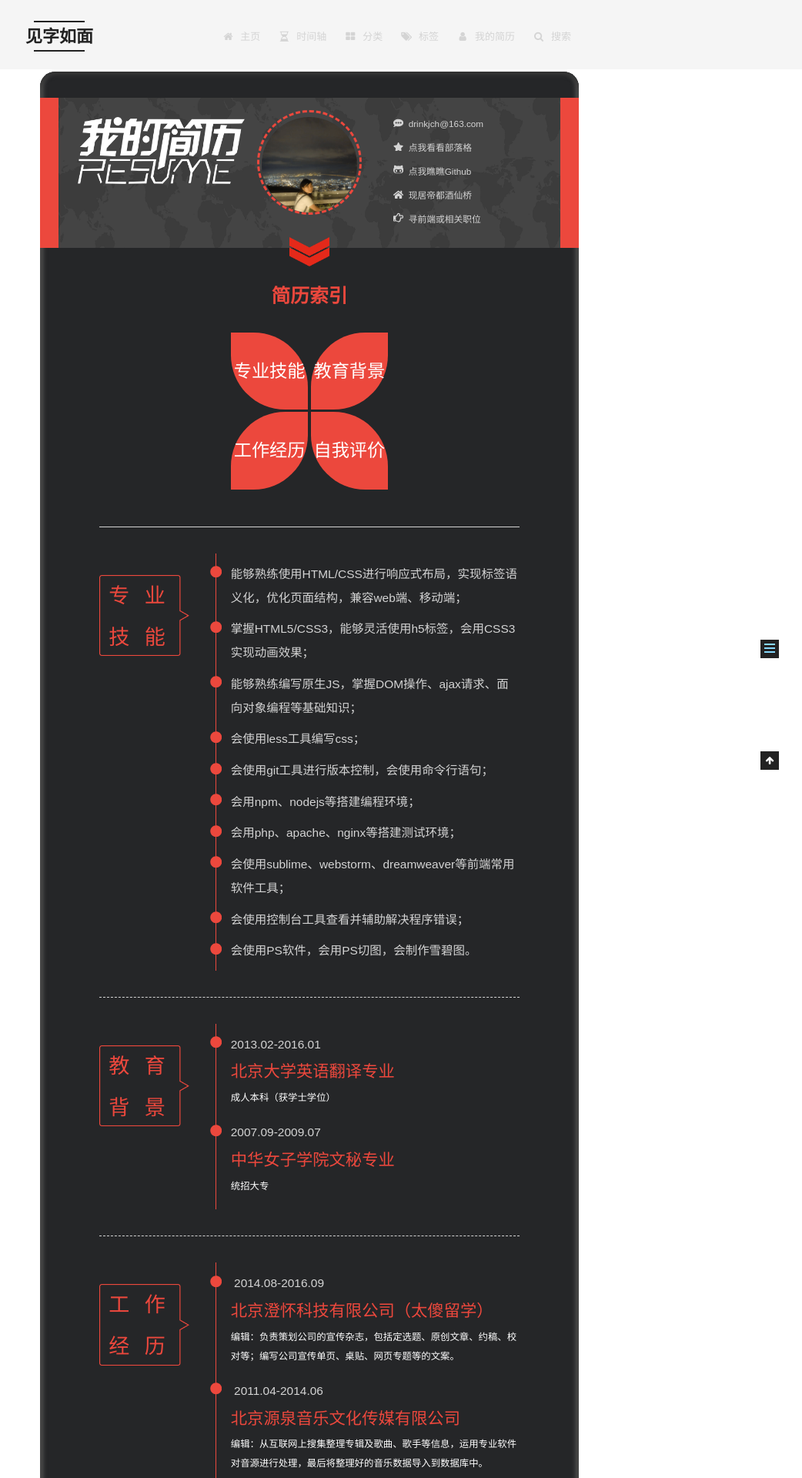
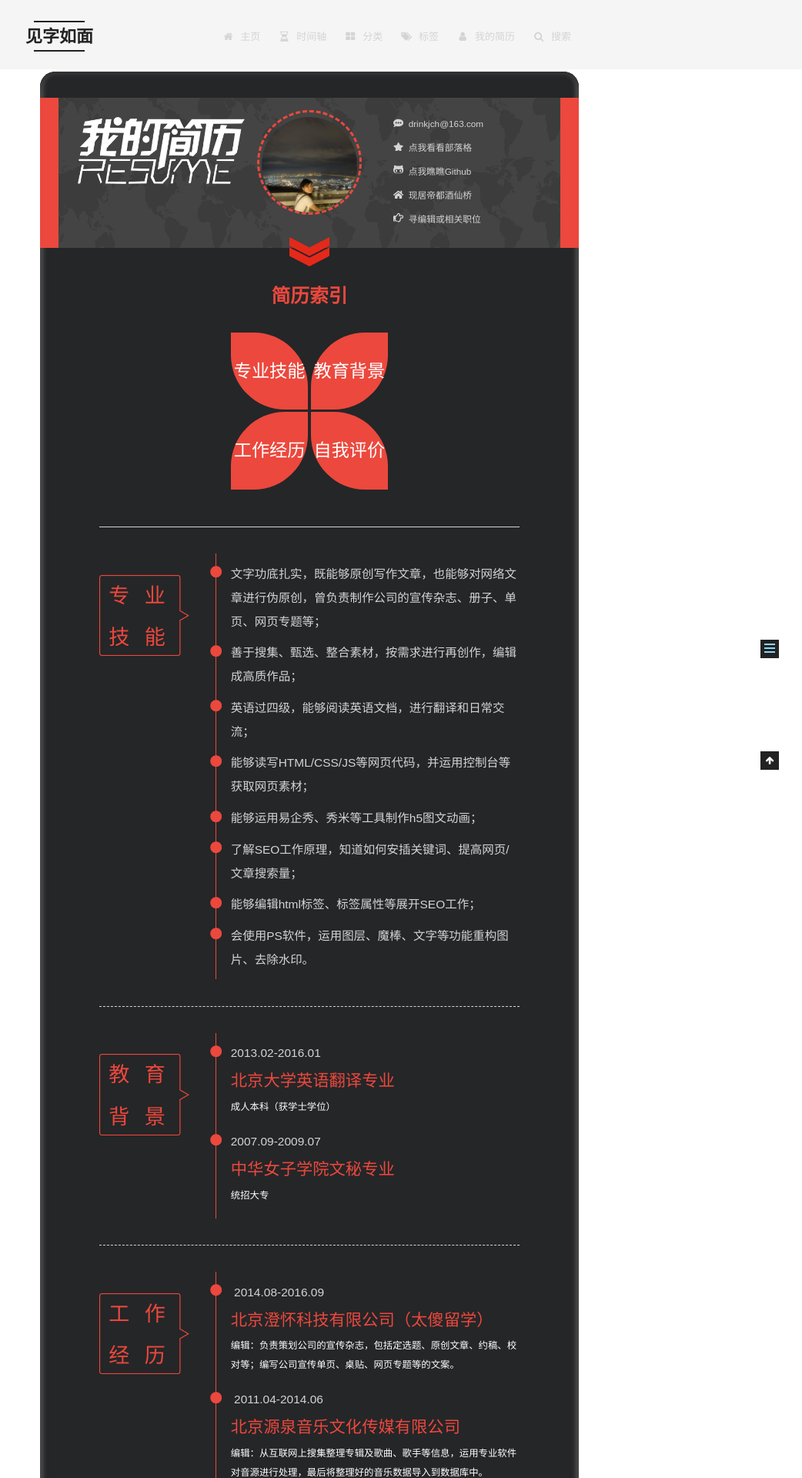
Before and after one commit to giselle527/giselle527.github.io, a Jekyll site: the page built from about/index.html, in a window 1280 px wide. Shown: the top 1920 px of the page at 77% size, without its empty margins (238-1280 px from the left). Built offline with Jekyll 4.4.1, drawn with Linux system fonts in a browser that asks for light colours; some of the changed text lies outside the part shown.

Commit message:
upload about

```diff
--- a/about/index.html
+++ b/about/index.html
@@ -34,7 +34,7 @@ type: about
 					<li><span class="h_icon"><svg aria-hidden="true" xmlns="http://www.w3.org/2000/svg" viewBox="0 0 576 512"><path fill="currentColor" d="M259.3 17.8L194 150.2 47.9 171.5c-26.2 3.8-36.7 36.1-17.7 54.6l105.7 103-25 145.5c-4.5 26.3 23.2 46 46.4 33.7L288 439.6l130.7 68.7c23.2 12.2 50.9-7.4 46.4-33.7l-25-145.5 105.7-103c19-18.5 8.5-50.8-17.7-54.6L382 150.2 316.7 17.8c-11.7-23.6-45.6-23.9-57.4 0z"/></svg></span><a target="_blank" href="https://giselle527.github.io/">点我看看部落格</a></li>
 					<li><span class="h_icon"><svg aria-hidden="true" xmlns="http://www.w3.org/2000/svg" viewBox="0 0 480 512"><path fill="currentColor" d="M186.1 328.7c0 20.9-10.9 55.1-36.7 55.1s-36.7-34.2-36.7-55.1 10.9-55.1 36.7-55.1 36.7 34.2 36.7 55.1zM480 278.2c0 31.9-3.2 65.7-17.5 95-37.9 76.6-142.1 74.8-216.7 74.8-75.8 0-186.2 2.7-225.6-74.8-14.6-29-20.2-63.1-20.2-95 0-41.9 13.9-81.5 41.5-113.6-5.2-15.8-7.7-32.4-7.7-48.8 0-21.5 4.9-32.3 14.6-51.8 45.3 0 74.3 9 108.8 36 29-6.9 58.8-10 88.7-10 27 0 54.2 2.9 80.4 9.2 34-26.7 63-35.2 107.8-35.2 9.8 19.5 14.6 30.3 14.6 51.8 0 16.4-2.6 32.7-7.7 48.2 27.5 32.4 39 72.3 39 114.2zm-64.3 50.5c0-43.9-26.7-82.6-73.5-82.6-18.9 0-37 3.4-56 6-14.9 2.3-29.8 3.2-45.1 3.2-15.2 0-30.1-.9-45.1-3.2-18.7-2.6-37-6-56-6-46.8 0-73.5 38.7-73.5 82.6 0 87.8 80.4 101.3 150.4 101.3h48.2c70.3 0 150.6-13.4 150.6-101.3zm-82.6-55.1c-25.8 0-36.7 34.2-36.7 55.1s10.9 55.1 36.7 55.1 36.7-34.2 36.7-55.1-10.9-55.1-36.7-55.1z"/></svg></span><a target="_blank" href="https://github.com/giselle527">点我瞧瞧Github</a></li>
 					<li><span class="h_icon"><svg aria-hidden="true" xmlns="http://www.w3.org/2000/svg" viewBox="0 0 576 512"><path fill="currentColor" d="M488 312.7V456c0 13.3-10.7 24-24 24H348c-6.6 0-12-5.4-12-12V356c0-6.6-5.4-12-12-12h-72c-6.6 0-12 5.4-12 12v112c0 6.6-5.4 12-12 12H112c-13.3 0-24-10.7-24-24V312.7c0-3.6 1.6-7 4.4-9.3l188-154.8c4.4-3.6 10.8-3.6 15.3 0l188 154.8c2.7 2.3 4.3 5.7 4.3 9.3zm83.6-60.9L488 182.9V44.4c0-6.6-5.4-12-12-12h-56c-6.6 0-12 5.4-12 12V117l-89.5-73.7c-17.7-14.6-43.3-14.6-61 0L4.4 251.8c-5.1 4.2-5.8 11.8-1.6 16.9l25.5 31c4.2 5.1 11.8 5.8 16.9 1.6l235.2-193.7c4.4-3.6 10.8-3.6 15.3 0l235.2 193.7c5.1 4.2 12.7 3.5 16.9-1.6l25.5-31c4.2-5.2 3.4-12.7-1.7-16.9z"/></svg></span><span>现居帝都酒仙桥</span></li>
-					<li><span class="h_icon"><svg aria-hidden="true" xmlns="http://www.w3.org/2000/svg" viewBox="0 0 512 512"><path fill="currentColor" d="M428.8 137.6h-86.177a115.52 115.52 0 0 0 2.176-22.4c0-47.914-35.072-83.2-92-83.2-45.314 0-57.002 48.537-75.707 78.784-7.735 12.413-16.994 23.317-25.851 33.253l-.131.146-.129.148C135.662 161.807 127.764 168 120.8 168h-2.679c-5.747-4.952-13.536-8-22.12-8H32c-17.673 0-32 12.894-32 28.8v230.4C0 435.106 14.327 448 32 448h64c8.584 0 16.373-3.048 22.12-8h2.679c28.688 0 67.137 40 127.2 40h21.299c62.542 0 98.8-38.658 99.94-91.145 12.482-17.813 18.491-40.785 15.985-62.791A93.148 93.148 0 0 0 393.152 304H428.8c45.435 0 83.2-37.584 83.2-83.2 0-45.099-38.101-83.2-83.2-83.2zm0 118.4h-91.026c12.837 14.669 14.415 42.825-4.95 61.05 11.227 19.646 1.687 45.624-12.925 53.625 6.524 39.128-10.076 61.325-50.6 61.325H248c-45.491 0-77.21-35.913-120-39.676V215.571c25.239-2.964 42.966-21.222 59.075-39.596 11.275-12.65 21.725-25.3 30.799-39.875C232.355 112.712 244.006 80 252.8 80c23.375 0 44 8.8 44 35.2 0 35.2-26.4 53.075-26.4 70.4h158.4c18.425 0 35.2 16.5 35.2 35.2 0 18.975-16.225 35.2-35.2 35.2zM88 384c0 13.255-10.745 24-24 24s-24-10.745-24-24 10.745-24 24-24 24 10.745 24 24z"/></svg></span><span>寻前端或相关职位</span></li>
+					<li><span class="h_icon"><svg aria-hidden="true" xmlns="http://www.w3.org/2000/svg" viewBox="0 0 512 512"><path fill="currentColor" d="M428.8 137.6h-86.177a115.52 115.52 0 0 0 2.176-22.4c0-47.914-35.072-83.2-92-83.2-45.314 0-57.002 48.537-75.707 78.784-7.735 12.413-16.994 23.317-25.851 33.253l-.131.146-.129.148C135.662 161.807 127.764 168 120.8 168h-2.679c-5.747-4.952-13.536-8-22.12-8H32c-17.673 0-32 12.894-32 28.8v230.4C0 435.106 14.327 448 32 448h64c8.584 0 16.373-3.048 22.12-8h2.679c28.688 0 67.137 40 127.2 40h21.299c62.542 0 98.8-38.658 99.94-91.145 12.482-17.813 18.491-40.785 15.985-62.791A93.148 93.148 0 0 0 393.152 304H428.8c45.435 0 83.2-37.584 83.2-83.2 0-45.099-38.101-83.2-83.2-83.2zm0 118.4h-91.026c12.837 14.669 14.415 42.825-4.95 61.05 11.227 19.646 1.687 45.624-12.925 53.625 6.524 39.128-10.076 61.325-50.6 61.325H248c-45.491 0-77.21-35.913-120-39.676V215.571c25.239-2.964 42.966-21.222 59.075-39.596 11.275-12.65 21.725-25.3 30.799-39.875C232.355 112.712 244.006 80 252.8 80c23.375 0 44 8.8 44 35.2 0 35.2-26.4 53.075-26.4 70.4h158.4c18.425 0 35.2 16.5 35.2 35.2 0 18.975-16.225 35.2-35.2 35.2zM88 384c0 13.255-10.745 24-24 24s-24-10.745-24-24 10.745-24 24-24 24 10.745 24 24z"/></svg></span><span>寻编辑或相关职位</span></li>
 				</ul>
 
 			</section>
@@ -54,16 +54,14 @@ type: about
 				<section class="m_cont"  id="resume_skill">
 					<div class="m_title">专业技能</div>
 					<ul class="m_detail">
-						<li><span class="m_icon"><svg aria-hidden="true" xmlns="http://www.w3.org/2000/svg" viewBox="0 0 512 512"><path fill="currentColor" d="M256 8C119 8 8 119 8 256s111 248 248 248 248-111 248-248S393 8 256 8z"></path></svg></span>能够熟练使用HTML/CSS进行响应式布局，实现标签语义化，优化页面结构，兼容web端、移动端；</li>
-						<li><span class="m_icon"><svg aria-hidden="true" xmlns="http://www.w3.org/2000/svg" viewBox="0 0 512 512"><path fill="currentColor" d="M256 8C119 8 8 119 8 256s111 248 248 248 248-111 248-248S393 8 256 8z"></path></svg></span>掌握HTML5/CSS3，能够灵活使用h5标签，会用CSS3实现动画效果；</li>
-						<li><span class="m_icon"><svg aria-hidden="true" xmlns="http://www.w3.org/2000/svg" viewBox="0 0 512 512"><path fill="currentColor" d="M256 8C119 8 8 119 8 256s111 248 248 248 248-111 248-248S393 8 256 8z"></path></svg></span>能够熟练编写原生JS，掌握DOM操作、ajax请求、面向对象编程等基础知识；</li>
-						<li><span class="m_icon"><svg aria-hidden="true" xmlns="http://www.w3.org/2000/svg" viewBox="0 0 512 512"><path fill="currentColor" d="M256 8C119 8 8 119 8 256s111 248 248 248 248-111 248-248S393 8 256 8z"></path></svg></span>会使用less工具编写css；</li>
-						<li><span class="m_icon"><svg aria-hidden="true" xmlns="http://www.w3.org/2000/svg" viewBox="0 0 512 512"><path fill="currentColor" d="M256 8C119 8 8 119 8 256s111 248 248 248 248-111 248-248S393 8 256 8z"></path></svg></span>会使用git工具进行版本控制，会使用命令行语句；</li>
-						<li><span class="m_icon"><svg aria-hidden="true" xmlns="http://www.w3.org/2000/svg" viewBox="0 0 512 512"><path fill="currentColor" d="M256 8C119 8 8 119 8 256s111 248 248 248 248-111 248-248S393 8 256 8z"></path></svg></span>会用npm、nodejs等搭建编程环境；</li>
-						<li><span class="m_icon"><svg aria-hidden="true" xmlns="http://www.w3.org/2000/svg" viewBox="0 0 512 512"><path fill="currentColor" d="M256 8C119 8 8 119 8 256s111 248 248 248 248-111 248-248S393 8 256 8z"></path></svg></span>会用php、apache、nginx等搭建测试环境；</li>
-						<li><span class="m_icon"><svg aria-hidden="true" xmlns="http://www.w3.org/2000/svg" viewBox="0 0 512 512"><path fill="currentColor" d="M256 8C119 8 8 119 8 256s111 248 248 248 248-111 248-248S393 8 256 8z"></path></svg></span>会使用sublime、webstorm、dreamweaver等前端常用软件工具；</li>
-						<li><span class="m_icon"><svg aria-hidden="true" xmlns="http://www.w3.org/2000/svg" viewBox="0 0 512 512"><path fill="currentColor" d="M256 8C119 8 8 119 8 256s111 248 248 248 248-111 248-248S393 8 256 8z"></path></svg></span>会使用控制台工具查看并辅助解决程序错误；</li>
-						<li><span class="m_icon"><svg aria-hidden="true" xmlns="http://www.w3.org/2000/svg" viewBox="0 0 512 512"><path fill="currentColor" d="M256 8C119 8 8 119 8 256s111 248 248 248 248-111 248-248S393 8 256 8z"></path></svg></span>会使用PS软件，会用PS切图，会制作雪碧图。</li>
+						<li><span class="m_icon"><svg aria-hidden="true" xmlns="http://www.w3.org/2000/svg" viewBox="0 0 512 512"><path fill="currentColor" d="M256 8C119 8 8 119 8 256s111 248 248 248 248-111 248-248S393 8 256 8z"></path></svg></span>文字功底扎实，既能够原创写作文章，也能够对网络文章进行伪原创，曾负责制作公司的宣传杂志、册子、单页、网页专题等；</li>
+						<li><span class="m_icon"><svg aria-hidden="true" xmlns="http://www.w3.org/2000/svg" viewBox="0 0 512 512"><path fill="currentColor" d="M256 8C119 8 8 119 8 256s111 248 248 248 248-111 248-248S393 8 256 8z"></path></svg></span>善于搜集、甄选、整合素材，按需求进行再创作，编辑成高质作品；</li>
+						<li><span class="m_icon"><svg aria-hidden="true" xmlns="http://www.w3.org/2000/svg" viewBox="0 0 512 512"><path fill="currentColor" d="M256 8C119 8 8 119 8 256s111 248 248 248 248-111 248-248S393 8 256 8z"></path></svg></span>英语过四级，能够阅读英语文档，进行翻译和日常交流；</li>
+						<li><span class="m_icon"><svg aria-hidden="true" xmlns="http://www.w3.org/2000/svg" viewBox="0 0 512 512"><path fill="currentColor" d="M256 8C119 8 8 119 8 256s111 248 248 248 248-111 248-248S393 8 256 8z"></path></svg></span>能够读写HTML/CSS/JS等网页代码，并运用控制台等获取网页素材；</li>
+						<li><span class="m_icon"><svg aria-hidden="true" xmlns="http://www.w3.org/2000/svg" viewBox="0 0 512 512"><path fill="currentColor" d="M256 8C119 8 8 119 8 256s111 248 248 248 248-111 248-248S393 8 256 8z"></path></svg></span>能够运用易企秀、秀米等工具制作h5图文动画；</li>
+						<li><span class="m_icon"><svg aria-hidden="true" xmlns="http://www.w3.org/2000/svg" viewBox="0 0 512 512"><path fill="currentColor" d="M256 8C119 8 8 119 8 256s111 248 248 248 248-111 248-248S393 8 256 8z"></path></svg></span>了解SEO工作原理，知道如何安插关键词、提高网页/文章搜索量；</li>
+						<li><span class="m_icon"><svg aria-hidden="true" xmlns="http://www.w3.org/2000/svg" viewBox="0 0 512 512"><path fill="currentColor" d="M256 8C119 8 8 119 8 256s111 248 248 248 248-111 248-248S393 8 256 8z"></path></svg></span>能够编辑html标签、标签属性等展开SEO工作；</li>
+						<li><span class="m_icon"><svg aria-hidden="true" xmlns="http://www.w3.org/2000/svg" viewBox="0 0 512 512"><path fill="currentColor" d="M256 8C119 8 8 119 8 256s111 248 248 248 248-111 248-248S393 8 256 8z"></path></svg></span>会使用PS软件，运用图层、魔棒、文字等功能重构图片、去除水印。</li>
 					</ul>
 				</section>
 				<section class="m_cont" id="resume_education">
@@ -114,10 +112,10 @@ type: about
 				<article class="m_intro" id="resume_selfintro">
 					<h2>自我评价</h2>
 					<p>
-						我是一个耐心、细心、有责任心，沉得下心，不轻言放弃的姑娘。我从16年八九月份开始接触前端，便一发不可收拾。在网上跟着视频敲代码，读完练完《Head First HTML与CSS、XHTML》等书籍，辞职报班系统学习Javascript和前端知识，加入自学大军，编写感兴趣的DEMO（<a href="/exercise/querytime/index.html">查询国际时间</a>、<a href="/exercise/loseweight sheet/12.21-loseweight.html">减重打卡表</a>、<a href="/exercise/CountdownTimer/index.html">简易倒计时</a>、<a href="/exercise/what's for dinner/what's for dinner.html">晚餐吃什么</a>等等），做各种<a href="https://github.com/giselle527/Exercise">小练习</a>检验代码效果，一遍遍地学习CSS3、SVG画图、面向对向编程、DOM、BOM、ajax、jquery、nodejs、队列、栈等知识并敲相关代码……
+					    我是一个耐心、细心，有责任心，沉得下心的姑娘。对文字有着科研般的执着和追求，注重逻辑、排版，甚至标点符号。当然，重中之重，必然是读者感受。
 					</p>
 					<p>
-						如果您觉得我是个可用之才，请您为我保留一个试用机会，通过drinkjch@163.com告诉我，我将竭尽全力向您证明您的选择是对的！
+					    在学习的道路上我从未止步，先后学习了英语、PS、前端等知识和技能。我相信，所有的付出都不会白费，他们会以各种各样的方式回来，如春风化雨，滋润生活和工作的方方面面。
 					</p>
 				</article>
 			</section>
```
